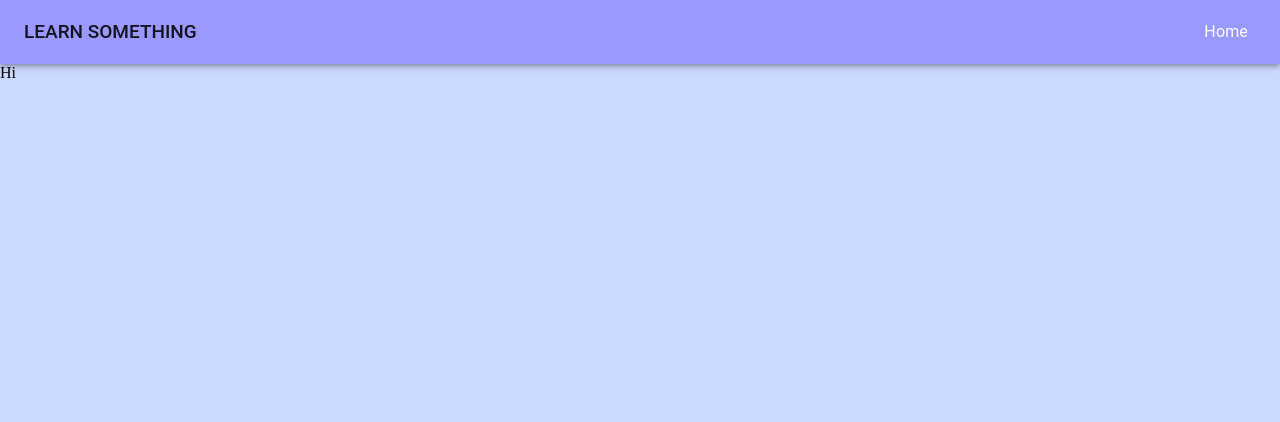
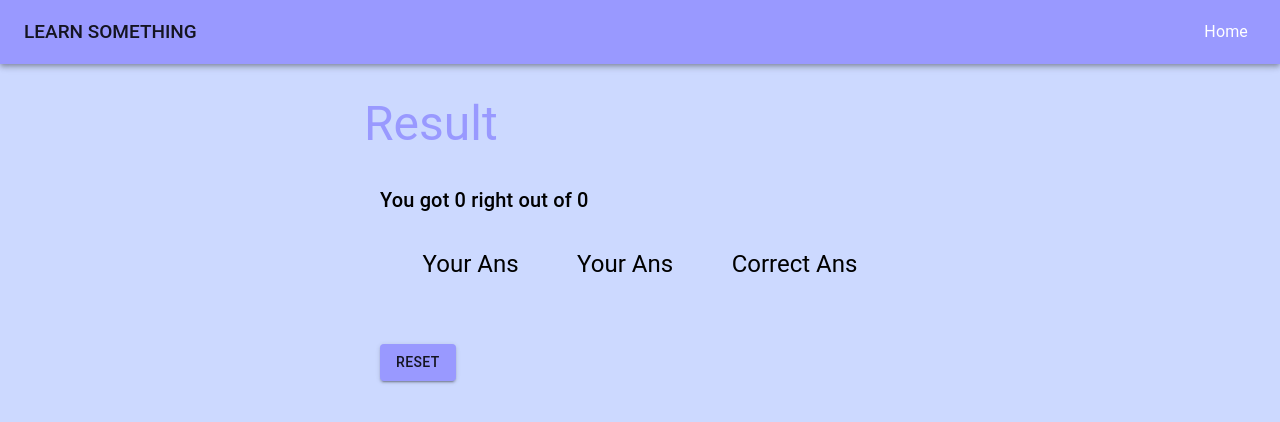
Before and after one commit to Parag0712/React-Learn-languages, a React (Vite) app: page /result in a window 1280 px wide. Shown: the top 422 px of the page. Built offline with nearby package versions, Linux system fonts and the light colour scheme.

Commit message:
result component complte

```diff
--- a/src/components/Result.tsx
+++ b/src/components/Result.tsx
@@ -1,19 +1,99 @@
-import { useSelector } from "react-redux"
+import { Button, Container, List, ListItem, Stack, Typography } from "@mui/material";
+import { useEffect, useState } from "react";
+import { useDispatch, useSelector } from "react-redux"
+import { useNavigate } from "react-router-dom";
+import { clearState } from "../Redux/slice";
 
 function Result() {
 
-    const {words,result} = useSelector((state:{root:StateType})=>{
+    const { words, result } = useSelector((state: { root: StateType }) => {
         return state.root
     })
 
+    const dispatch = useDispatch();
+    const navigate = useNavigate();
+    const [count,setCount] = useState<number>();
 
     console.log(words);
     console.log(result);
 
+    useEffect(()=>{
+        const length:number = words.filter((i,idx)=>{
+            return i.meaning == result[idx]
+        }).length;
+        setCount(length);
+    })
+
+    const resetHandler = ()=>{
+        navigate("/");
+        dispatch(clearState());
+    }
+
     return (
-        <div>
-            Hi
-        </div>
+        <Container maxWidth={"sm"}>
+            <Typography variant="h3" color={"primary"} m={"2rem 0"}>
+                Result
+            </Typography>
+            <Typography m={"1rem"} variant="h6">
+                You got {count} right out of {words?.length}
+            </Typography>
+
+            <Stack direction={"row"} justifyContent={"space-evenly"}>
+                <Stack>
+                    <Typography m={"1rem 0"} variant="h5">
+                        Your Ans
+                    </Typography>
+                    <List>
+                        {result.map((i, idx) => (
+                            <ListItem key={idx}>
+                                {idx + 1} - {i}
+                            </ListItem>
+                        ))}
+                    </List>
+                </Stack>
+                <Stack>
+                    <Typography m={"1rem 0"} variant="h5">
+                        Your Ans
+                    </Typography>
+                    <List>
+                        {words?.map((i, idx) => (
+                            <ListItem key={idx}  style={{ color: result[idx] !== i.meaning ? 'red' : 'green' }}>
+                                {idx + 1} - {result[idx]}
+                            </ListItem>
+                        ))}
+                    </List>
+                </Stack>
+                <Stack>
+                    <Typography m={"1rem 0"} variant="h5">
+                        Correct Ans
+                    </Typography>
+                    <List>
+                        {words?.map((i, idx) => (
+                            <ListItem key={idx}>
+                                {idx + 1} - {i.meaning}
+                            </ListItem>
+                        ))}
+                    </List>
+                </Stack>
+
+            </Stack>
+
+            <Typography
+                m={"1rem"}
+                variant="h5"
+                // color={percentage > 50 ? "green" : "red"}
+            >
+                {/* {percentage > 50 ? "Pass" : "Fail"} */}
+            </Typography>
+
+            <Button
+                onClick={resetHandler}
+                sx={{ margin: "1rem" }}
+                variant="contained"
+            >
+                Reset
+            </Button>
+        </Container>
     )
 }
 
```
